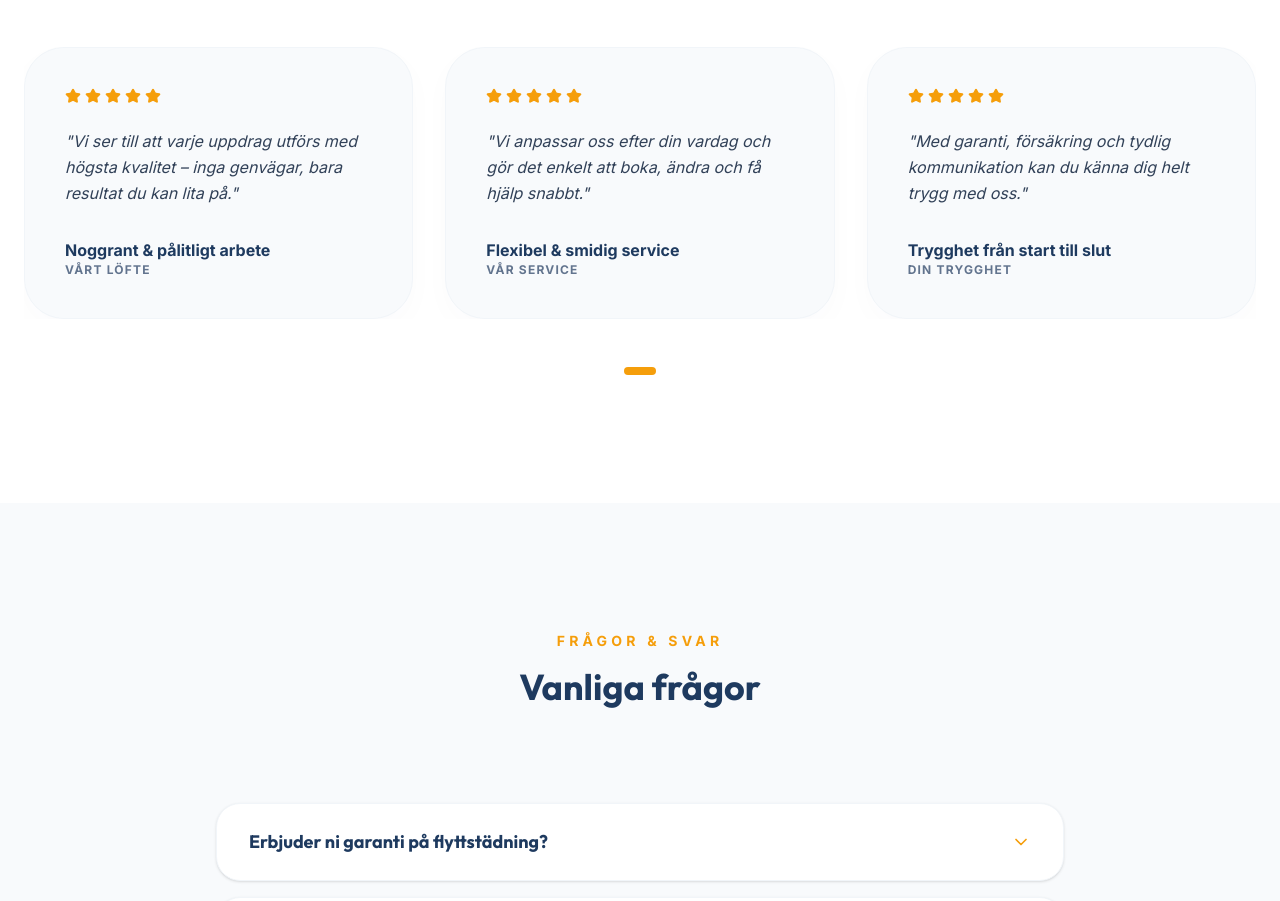
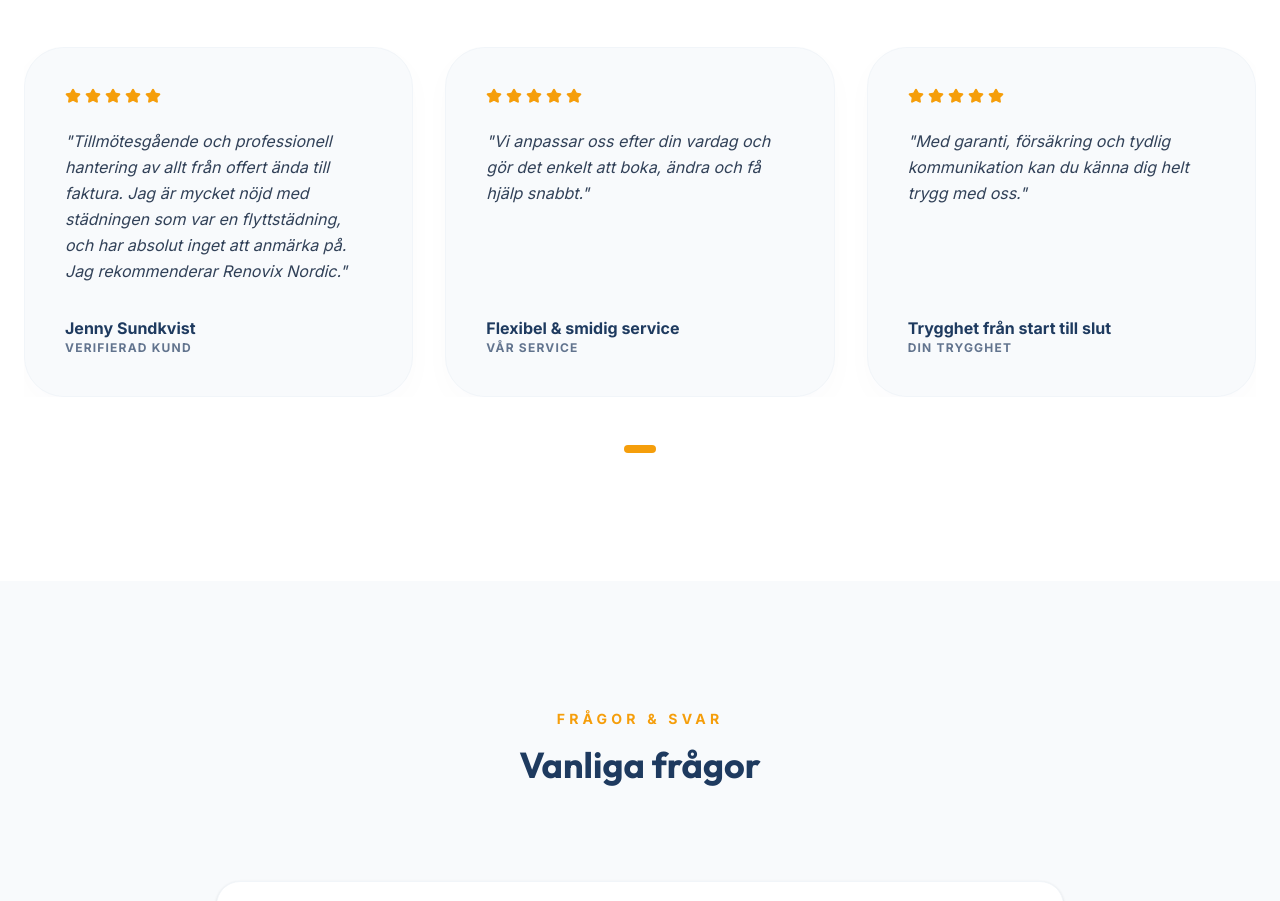
Before and after one commit to NajibMuhammadi/renovixnordicsenaste, a Next.js app: page / in a window 1280 px wide. Shown: the part 4800-5701 px from the top of the page. Built offline with nearby package versions, Linux system fonts and the light colour scheme; a web font is replaced by a local one.

Commit message:
recesioner

```diff
--- a/app/HomeClient.tsx
+++ b/app/HomeClient.tsx
@@ -35,9 +35,9 @@ const stats = [
 
 const reviews = [
     {
-        name: "Noggrant & pålitligt arbete",
-        role: "Vårt löfte",
-        text: "Vi ser till att varje uppdrag utförs med högsta kvalitet – inga genvägar, bara resultat du kan lita på.",
+        name: "Jenny Sundkvist",
+        role: "Verifierad kund ",
+        text: "Tillmötesgående och professionell hantering av allt från offert ända till faktura. Jag är mycket nöjd med städningen som var en flyttstädning, och har absolut inget att anmärka på. Jag rekommenderar Renovix Nordic.",
     },
     {
         name: "Flexibel & smidig service",
```
